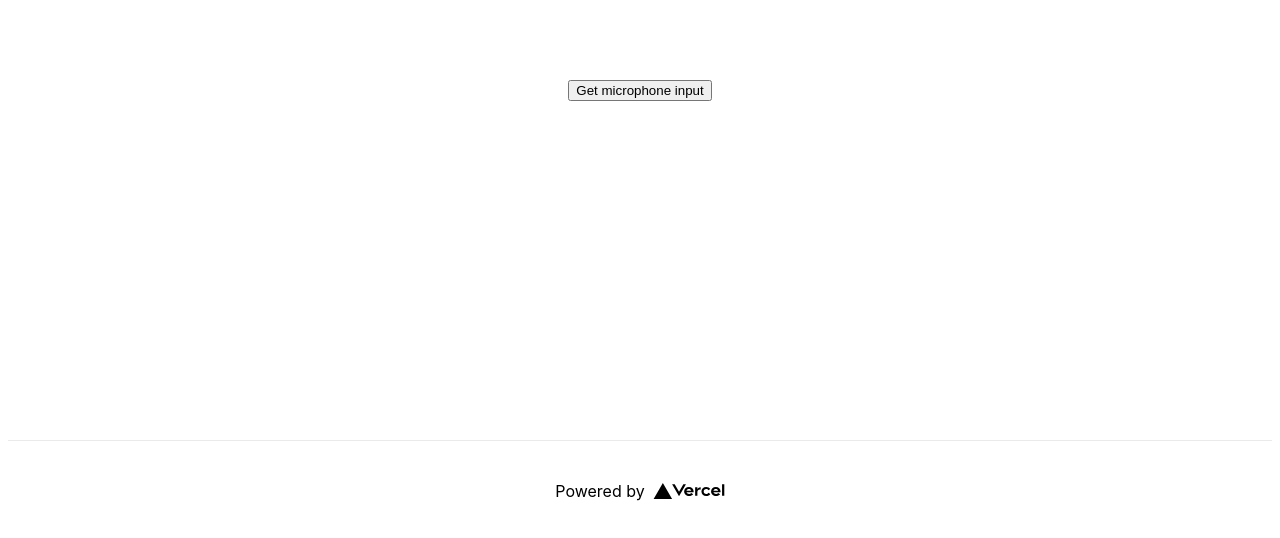
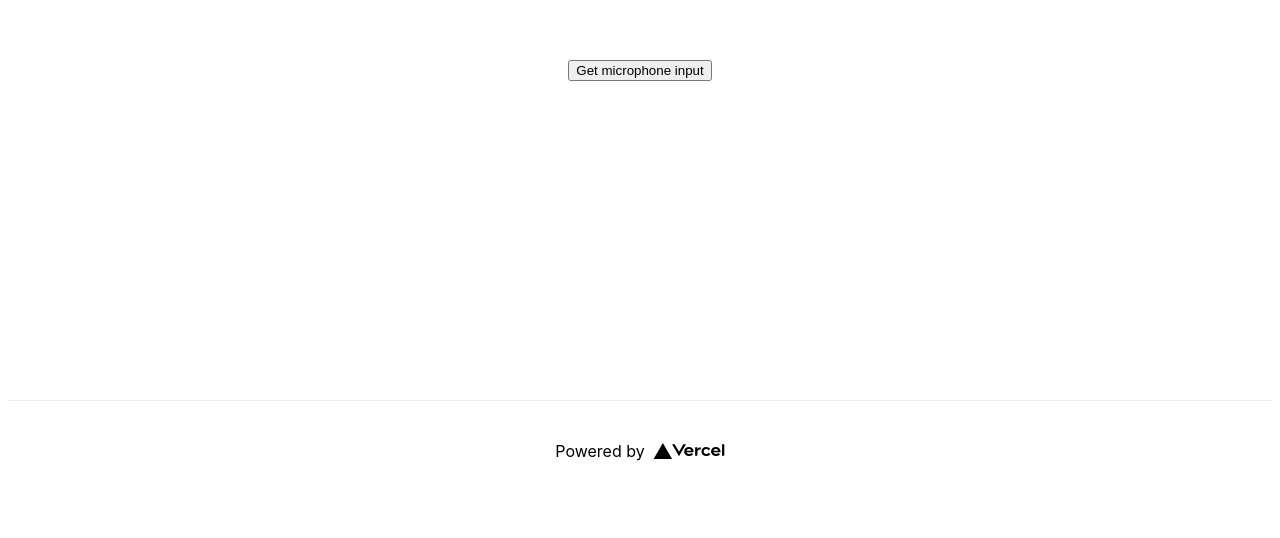
Before and after one commit to TheRobBrennan/nextjs-web-audio-input-visualizer, a Next.js app: page / in a window 1280 px wide. Shown: the part 260-798 px from the top of the page. Built offline with nearby package versions, Linux system fonts and the light colour scheme.

Commit message:
Update .container to use a height of 95vh

```diff
--- a/styles/Home.module.css
+++ b/styles/Home.module.css
@@ -1,11 +1,10 @@
 .container {
-  min-height: 100vh;
+  height: 95vh;
   padding: 0 0.5rem;
   display: flex;
   flex-direction: column;
   justify-content: center;
   align-items: center;
-  height: 100vh;
 }
 
 .main {
```
